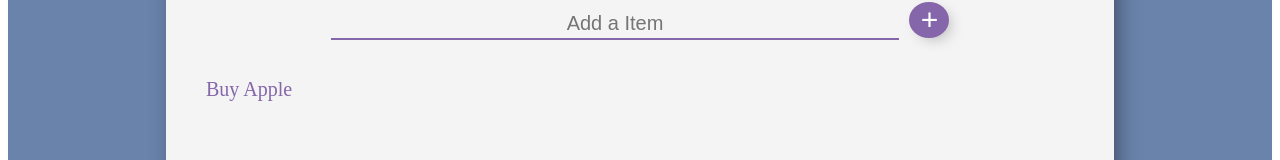
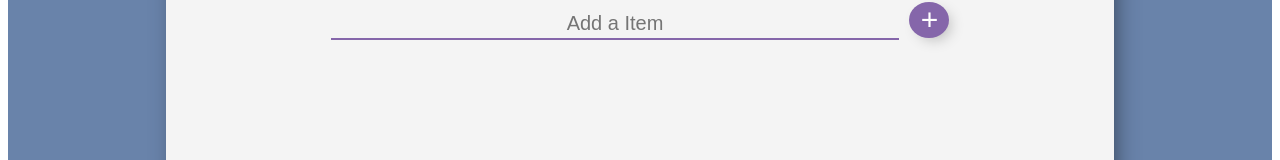
Before and after one commit to avinash0903/react-todoList, a React (Create React App) app: page / in a window 1280 px wide. Shown: the part 202-362 px from the top of the page. Built offline with nearby package versions, Linux system fonts and the light colour scheme.

Commit message:
1 file modified

```diff
--- a/src/App.js
+++ b/src/App.js
@@ -1,17 +1,21 @@
-import React from 'react';
+import React, { useState } from 'react';
 import './style.css';
 
 const App = () => {
+  const [item, setItem] = useState('');
+  function itemEvent(e) {
+    setItem(e.target.value);
+  }
   return (
     <div>
       <div className="mainDiv">
         <div className="centreDiv">
           <h1>ToDo List</h1>
           <br />
-          <input type="text" placeholder="Add a Item" />
+          <input type="text" placeholder="Add a Item" onChange={itemEvent} />
           <button>+</button>
           <ol>
-            <li>Buy Apple</li>
+            <li>{item}</li>
           </ol>
         </div>
       </div>
```
